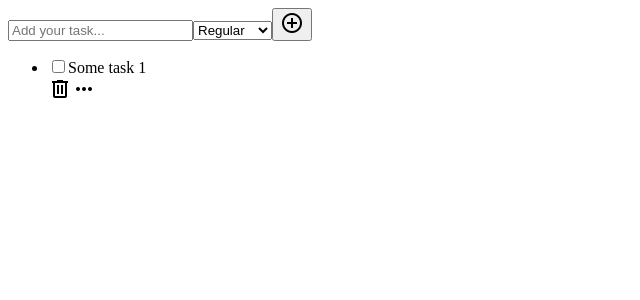
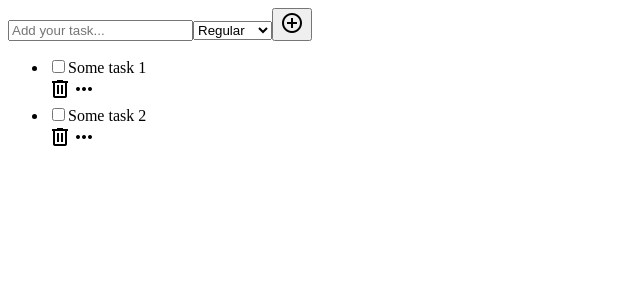
Before and after one commit to NERFTHISPLS/angular-todo-list, an Angular app: page / in a window 1280 px wide. Shown: the top 300 px of the page, without its empty margins (0-640 px from the left). Built offline with nearby package versions, Linux system fonts and the light colour scheme.

Commit message:
Move list item layout in task component

```diff
--- a/src/app/app.component.ts
+++ b/src/app/app.component.ts
@@ -1,6 +1,7 @@
 import { Component } from '@angular/core';
 import { TaskFormComponent } from './task-form/task-form.component';
 import { TasksListComponent } from './tasks-list/tasks-list.component';
+import { TaskComponent } from './task/task.component';
 
 @Component({
   selector: 'app-root',
--- a/src/app/task/task.component.html
+++ b/src/app/task/task.component.html
@@ -1 +1,17 @@
-<p>task works!</p>
+<li>
+  <input type="checkbox" id="task1" />
+  <label for="task1">Some task 1</label>
+  <div>
+    <span class="material-symbols-outlined">delete</span>
+    <span class="material-symbols-outlined">more_horiz</span>
+  </div>
+</li>
+
+<li>
+  <input type="checkbox" id="task2" />
+  <label for="task2">Some task 2</label>
+  <div>
+    <span class="material-symbols-outlined">delete</span>
+    <span class="material-symbols-outlined">more_horiz</span>
+  </div>
+</li>
--- a/src/app/tasks-list/tasks-list.component.html
+++ b/src/app/tasks-list/tasks-list.component.html
@@ -1,10 +1,3 @@
 <ul>
-  <li>
-    <input type="checkbox" id="task1" />
-    <label for="task1">Some task 1</label>
-    <div>
-      <span class="material-symbols-outlined">delete</span>
-      <span class="material-symbols-outlined">more_horiz</span>
-    </div>
-  </li>
+  <app-task />
 </ul>
```
Also changed, not shown: src/app/tasks-list/tasks-list.component.ts (+4 -5 lines).
